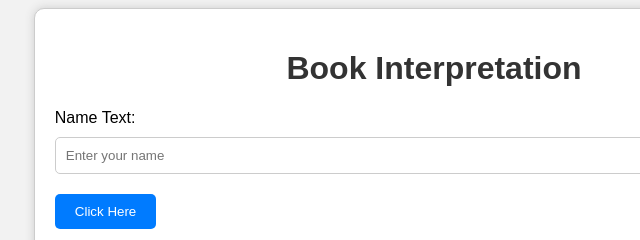
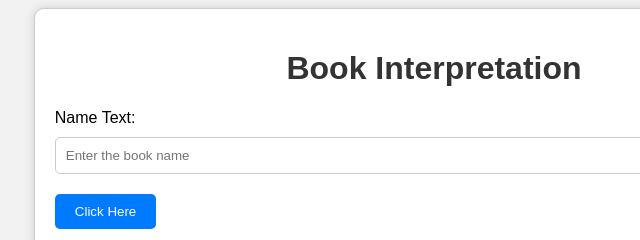
Before and after one commit to AbdmoulehSaifAllah/MLMhackathon, a plain HTML site: page Le site web/form.html in a window 1280 px wide. Shown: the top 240 px of the page, 206-846 px from the left. Drawn offline with Linux system fonts and the light colour scheme.

Commit message:
Update form.html

```diff
--- a/Le site web/form.html
+++ b/Le site web/form.html
@@ -55,7 +55,7 @@
       <h1>Book Interpretation</h1>
       <form>
         <label for="name">Name Text:</label>
-        <input type="text" id="name" name="name" placeholder="Enter your name"><button type="submit">Click Here</button><br><br> <br>
+        <input type="text" id="name" name="name" placeholder="Enter the book name"><button type="submit">Click Here</button><br><br> <br>
         <label for="sum">summary</label>
         <input type="text" id="sum=" name="sum">
       </form>
```
